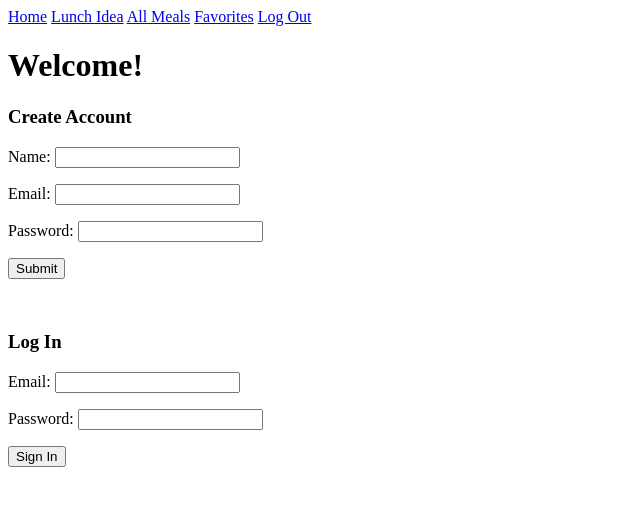
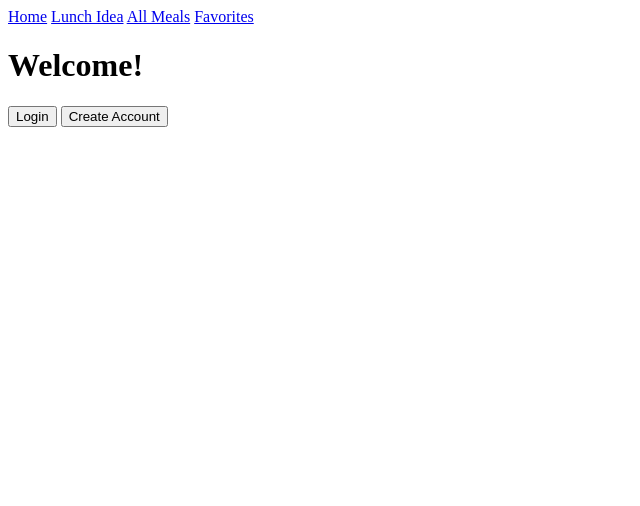
Before and after one commit to MegStClair/LunchBoxy, a Flask app: page / in a window 1280 px wide. Shown: the top 506 px of the page, without its empty margins (0-640 px from the left). Run offline with Flask 2, Linux system fonts and the light colour scheme; some libraries are stand-ins or nearby versions.

Commit message:
Added homepage toggles. Added fav button inner html updates across project.

```diff
--- a/static/css/site.css
+++ b/static/css/site.css
@@ -1,27 +1,5 @@
-/* Add a black background color to the top navigation */
-.topnav {
-    background-color: #333;
-    overflow: hidden;
-  }
 
-  /* Style the links inside the navigation bar */
-  .topnav a {
-    float: left;
-    color: #f2f2f2;
-    text-align: center;
-    padding: 14px 16px;
-    text-decoration: none;
-    font-size: 17px;
-  }
 
-  /* Change the color of links on hover */
-  .topnav a:hover {
-    background-color: #ddd;
-    color: black;
-  }
-
-  /* Add a color to the active/current link */
-  .topnav a.active {
-    background-color: #04AA6D;
-    color: white;
-  }
+#create-acct-form {
+  display: none;
+}
--- a/static/js/favorites.jsx
+++ b/static/js/favorites.jsx
@@ -35,7 +35,7 @@ function RemoveButtonComponent(props) {
             const initialText = "REMOVE FROM FAVORITES"
 
             if (removeButton.innerHTML == initialText) {
-                removeButton.innerHTML = "REMOVED";
+                removeButton.innerHTML = "REMOVED!";
             } else {
                 removeButton.innerHTML = initalText;
             }
--- /dev/null
+++ b/static/js/homepage.js
@@ -0,0 +1,24 @@
+const showLogin = document.getElementById('login-toggle');
+
+    showLogin.addEventListener('click', () => {
+        const loginForm = document.getElementById('login-form');
+
+        if (loginForm.style.display === 'none') {
+            loginForm.style.display = 'block';
+        } else {
+            loginForm.style.display = 'none';
+        }
+        });
+
+
+const showCreate = document.getElementById('create-toggle');
+
+showCreate.addEventListener('click', () => {
+    const createForm = document.getElementById('create-acct-form');
+
+    if (createForm.style.display === 'none') {
+        createForm.style.display = 'block';
+    } else {
+        createForm.style.display = 'none';
+    }
+    });
--- a/static/js/view-all.jsx
+++ b/static/js/view-all.jsx
@@ -5,7 +5,6 @@ function ShowMealComponent(props) {
     const [showDetails, setShowDetails] = React.useState(false)
 
     function handleShowDetails() {
-        console.log('image clicked')
 
         setShowDetails (!showDetails)
 
@@ -61,7 +60,7 @@ function FavoriteButtonComponent(props) {
             const initialText = "ADD TO FAVORITES"
 
             if (favButton.innerHTML == initialText) {
-            favButton.innerHTML = "ADDED TO FAVORITES";
+            favButton.innerHTML = "FAVORITED!";
             } else {
                 favButton.innerHTML = initalText;
             }
--- a/templates/base.html
+++ b/templates/base.html
@@ -12,7 +12,6 @@
       <a href="/lunch-idea">Lunch Idea</a>
       <a href="/view-all">All Meals</a>
       <a href="/favorites">Favorites</a>
-      <a href="/logout">Log Out</a>
     </div>
 
 
@@ -22,12 +21,14 @@
   <script src="https://unpkg.com/react-dom@16/umd/react-dom.development.js" crossorigin></script>
 
 
+  <link rel="stylesheet" href="/static/css/site.css">
+
   {% block head %}{% endblock %}
   </head>
   <body>
-    {% for msg in get_flashed_messages() %}
+    <!-- {% for msg in get_flashed_messages() %}
     <p class="flash-msg">
-      {{ msg }}
+      {{ msg }} -->
     </p>
     {% endfor %}
      <!-- Include the page's content with this block. -->
--- a/templates/homepage.html
+++ b/templates/homepage.html
@@ -2,43 +2,37 @@
 {% block title %}Lunch Planning Site{% endblock %}
 
 {% block body %}
-  <h1>Welcome!</h1>
+<h1>Welcome!</h1>
+<div className="action-toggles">
 
-  <!-- <h2>Navigation</h2>
-  <ul>
 
-    <li><a href="/login">Log In</a></li>
-    <li><a href="/new-user">Create Account</a></li>
+<button id="login-toggle">Login</button>
 
-    </ul> -->
+<div id="login-form" style="display:none;">
+    <form class="login" form action="/login" method="POST">
+            <p>Email: <input type="text" name="email" id="login-email"></p>
+            <p>Password: <input type="password" name="password" id="login-pw"></p>
+            <p><button type="submit" id="login-btn">Submit</button></p>
+    </form>
+</div>
 
-    <!-- <h2>Create an Account</h2>
-    <form action="/users" method="POST">
-    <p>Email: <input type="text" name="email" id="create-email"></p>
-    <p>Password: <input type="password" name="password" id="create-pw"></p>
-    <p><input type="submit"></p>
-    </form> -->
 
-    <form class="create-acct" form action="/create-acct" method="POST">
-        <h3 id="create-acct-heading">Create Account</h3>
-        <div>
+<button id="create-toggle">Create Account</button>
+
+<div id="create-acct-form" style="display:none;">
+    <form id="create-acct" form action="/create-acct" method="POST">
             <p>Name: <input type="text" name="name" id="create-name"></p>
             <p>Email: <input type="text" name="email" id="create-email"></p>
             <p>Password: <input type="password" name="password" id="create-pw"></p>
-            <p><button type="submit" id="create-btn">Submit</button></p>
-        </div>
+            <p><button type="submit" id="submit-btn">Submit</button></p>
     </form>
+</div>
 
-    <br>
 
-    <form class="login-form" form action="/login" method="POST">
-        <h3 id="login-form-heading">Log In</h3>
-        <div>
-            <p>Email: <input type="text" name="email" id="login-email"></p>
-            <p>Password: <input type="password" name="password" id="login-pw"></p>
-            <p><button type="submit" id="login-btn">Sign In</button></p>
-        </div>
-    </form>
+<script src="/static/js/homepage.js"></script>
+
+</div>
+
 
 
 
--- a/templates/lunch-idea.html
+++ b/templates/lunch-idea.html
@@ -1,6 +1,8 @@
 {% extends 'base.html' %}
 
 {% block body %}
+<button><a href="/lunch-idea">New Idea</button></a>
+
 <div id="container"></div>
 {% endblock %}
 
--- a/templates/profile.html
+++ b/templates/profile.html
@@ -4,9 +4,7 @@
 {% block body %}
   <h1>Welcome, {{name}}!</h1>
 
-  <h2>Navigation</h2>
   <ul>
-
     <li><a href="/lunch-idea">Lunch Idea</a></li>
     <br>
     <li><a href="/view-all">View all Meals</a></li>
```
Also changed, not shown: static/js/lunch-idea.jsx (+13 -1 lines).
